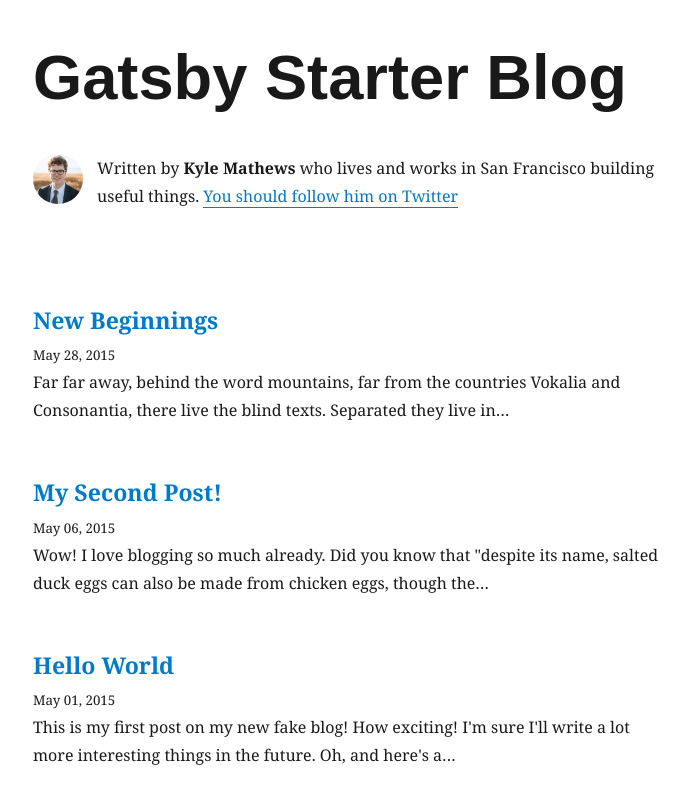
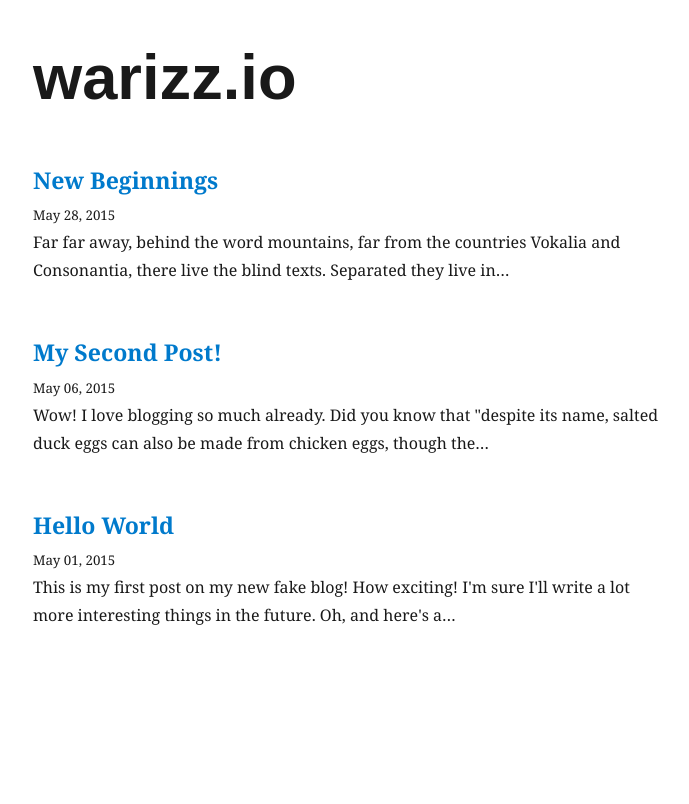
Before and after one commit to warizz/blog, a Gatsby site: page / in a window 1280 px wide. Shown: the whole page, without its empty margins (292-981 px from the left). Built offline with nearby package versions, Linux system fonts and the light colour scheme; Gatsby itself is replaced by a stand-in of ours; some packages are replaced by stand-ins of ours.

Commit message:
set up deployment

```diff
--- a/gatsby-config.js
+++ b/gatsby-config.js
@@ -1,11 +1,12 @@
 module.exports = {
+  pathPrefix: '/warizz.io',
   siteMetadata: {
-    title: `Gatsby Starter Blog`,
-    author: `Kyle Mathews`,
-    description: `A starter blog demonstrating what Gatsby can do.`,
-    siteUrl: `https://gatsby-starter-blog-demo.netlify.com/`,
+    title: `warizz.io`,
+    author: `Warizz Yutanan`,
+    description: `All public info of a man named Warizz`,
+    siteUrl: `warizz.io`,
     social: {
-      twitter: `kylemathews`,
+      twitter: `warizz`,
     },
   },
   plugins: [
--- a/package.json
+++ b/package.json
@@ -23,6 +23,7 @@
     "gatsby-source-filesystem": "^2.0.2",
     "gatsby-transformer-remark": "^2.1.6",
     "gatsby-transformer-sharp": "^2.1.3",
+    "gh-pages": "^2.0.1",
     "prettier": "^1.15.3",
     "prismjs": "^1.15.0",
     "react": "^16.5.1",
@@ -38,6 +39,7 @@
   "license": "MIT",
   "main": "n/a",
   "scripts": {
+    "deploy": "gatsby build --prefix-paths && gh-pages -d public",
     "dev": "gatsby develop",
     "lint": "eslint --ext .js,.jsx --ignore-pattern public .",
     "lint:fix": "eslint --ext .js,.jsx --ignore-pattern public . --fix",
--- a/src/components/Bio.js
+++ b/src/components/Bio.js
@@ -27,12 +27,12 @@ function Bio() {
                 borderRadius: `100%`,
               }}
             />
-            <p>
+            {/* <p>
               Written by <strong>{author}</strong> who lives and works in San Francisco building
               useful things.
               {` `}
               <a href={`https://twitter.com/${social.twitter}`}>You should follow him on Twitter</a>
-            </p>
+            </p> */}
           </div>
         );
       }}
--- a/src/pages/index.js
+++ b/src/pages/index.js
@@ -14,8 +14,8 @@ class BlogIndex extends React.Component {
 
     return (
       <Layout location={this.props.location} title={siteTitle}>
-        <SEO title="All posts" keywords={[`blog`, `gatsby`, `javascript`, `react`]} />
-        <Bio />
+        <SEO title="All posts" keywords={[`blog`, `javascript`, `react`]} />
+        {/* <Bio /> */}
         {posts.map(({ node }) => {
           const title = node.frontmatter.title || node.fields.slug;
           return (
```
Also changed, not shown: 1 other file.
